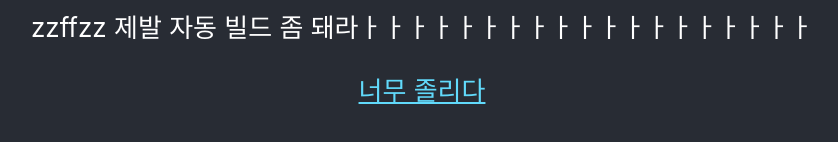
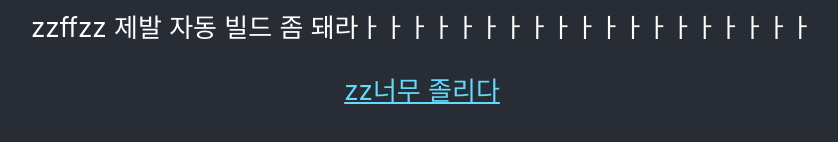
Before and after one commit to janghyeonc/jenkinsTest, a React (Create React App) app: page / in a window 1280 px wide. Shown: the part 516-658 px from the top of the page, without its empty margins (218-1056 px from the left). Built offline with nearby package versions, Linux system fonts and the light colour scheme.

Commit message:
한번만 돌자

```diff
--- a/src/App.js
+++ b/src/App.js
@@ -15,7 +15,7 @@ function App() {
           target="_blank"
           rel="noopener noreferrer"
         >
-          너무 졸리다
+          zz너무 졸리다
         </a>
       </header>
     </div>
```
